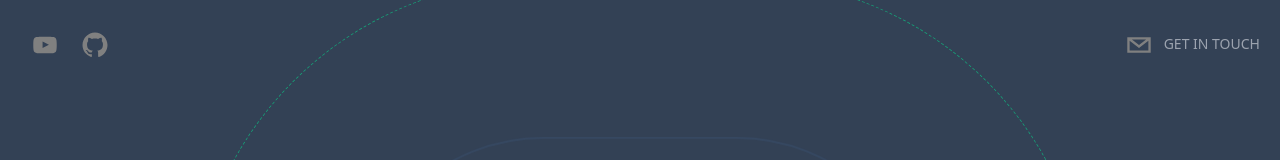
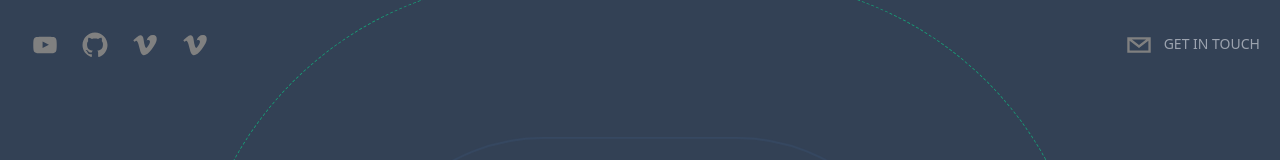
Before and after one commit to romssprogrammer/portfolio, a Next.js app: page / in a window 1280 px wide. Shown: the top 160 px of the page. Built offline with nearby package versions, Linux system fonts and the light colour scheme.

Commit message:
Header updated

```diff
--- a/components/Header.tsx
+++ b/components/Header.tsx
@@ -31,6 +31,16 @@ export default function Header({}: Props) {
         />
         <SocialIcon
           url="https://github.com/romssprogrammer"
+          fgColor="gray"
+          bgColor="transparent"
+        />
+        <SocialIcon
+          url="https://vimeo.com/manage/videos/346806059"
+          fgColor="gray"
+          bgColor="transparent"
+        />
+        <SocialIcon
+          url="https://vimeo.com/manage/videos/332557611"
           fgColor="gray"
           bgColor="transparent"
         />
```
